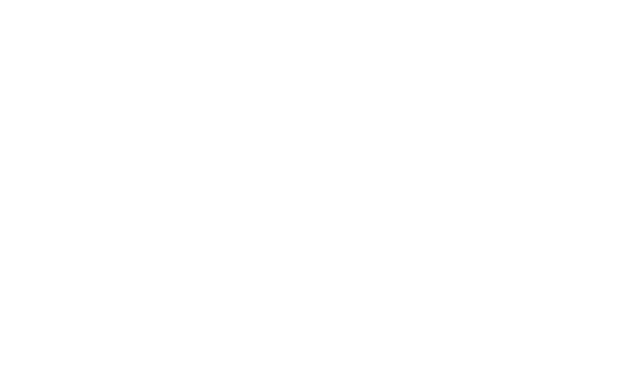
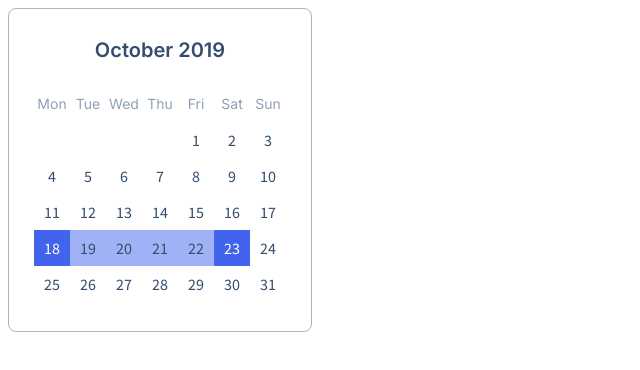
Before and after one commit to js-tasks-ru/htmlcss-20210708_artur-mingazhov, a website: page 05-lection3/03-calendar/index.html in a window 1280 px wide. Shown: the whole page, without its empty margins (0-640 px from the left). Drawn offline with Linux system fonts and the light colour scheme.

Commit message:
add solution for calendar

```diff
--- a/05-lection3/03-calendar/calendar.css
+++ b/05-lection3/03-calendar/calendar.css
@@ -0,0 +1,49 @@
+.calendar {
+   width: 304px;
+   background: var(--white);
+   border: 1px solid var(--grey-3);
+   box-sizing: border-box;
+   border-radius: 8px;
+   padding: 29px 25px;
+}
+.calendar__title {
+   font-family: Inter;
+   font-style: normal;
+   font-weight: 600;
+   font-size: 20px;
+   line-height: 24px;
+   text-align: center;
+   color: #334d6e;
+}
+.calendar__body {
+   display: grid;
+   grid-template-columns: repeat(7, 1fr);
+   padding-top: 24px;
+}
+.calendar__item {
+   font-family: Source Sans Pro;
+   font-style: normal;
+   font-weight: normal;
+   font-size: 16px;
+   line-height: 20px;
+   padding: calc((100% - 20px) / 2) 0px;
+   text-align: center;
+   color: #334d6e;
+}
+.calendar__item_day {
+   font-family: Inter;
+   font-style: normal;
+   font-weight: normal;
+   font-size: 14px;
+   line-height: 20px;
+   text-align: center;
+   color: #90a0b7;
+}
+.calendar__item_active {
+   background: #4263eb;
+   color: #fff;
+}
+.calendar__item_between-active {
+   background: #a0b1f5;
+   color: #334d6e;
+}
--- a/05-lection3/03-calendar/index.html
+++ b/05-lection3/03-calendar/index.html
@@ -1,12 +1,65 @@
 <!DOCTYPE html>
 <!-- Страница с календарем -->
 <html lang="ru">
+
 <head>
     <link rel="stylesheet" href="../../assets/css/main.css">
     <link rel="stylesheet" href="./calendar.css">
     <title>Calendar</title>
 </head>
+
 <body>
+    <div class="calendar">
+        <div class="calendar__title">October 2019</div>
+        <div class="calendar__body">
+            <span class="calendar__item calendar__item_day">Mon</span>
+            <span class="calendar__item calendar__item_day">Tue</span>
+            <span class="calendar__item calendar__item_day">Wed</span>
+            <span class="calendar__item calendar__item_day">Thu</span>
+            <span class="calendar__item calendar__item_day">Fri</span>
+            <span class="calendar__item calendar__item_day">Sat</span>
+            <span class="calendar__item calendar__item_day">Sun</span>
+            <span class="calendar__item"></span>
+            <span class="calendar__item"></span>
+            <span class="calendar__item"></span>
+            <span class="calendar__item"></span>
+            <span class="calendar__item">1</span>
+            <span class="calendar__item">2</span>
+            <span class="calendar__item">3</span>
+            <span class="calendar__item">4</span>
+            <span class="calendar__item">5</span>
+            <span class="calendar__item">6</span>
+            <span class="calendar__item">7</span>
+            <span class="calendar__item">8</span>
+            <span class="calendar__item">9</span>
+            <span class="calendar__item">10</span>
+            <span class="calendar__item">11</span>
+            <span class="calendar__item">12</span>
+            <span class="calendar__item">13</span>
+            <span class="calendar__item">14</span>
+            <span class="calendar__item">15</span>
+            <span class="calendar__item">16</span>
+            <span class="calendar__item">17</span>
+            <span class="calendar__item calendar__item_active">18</span>
+            <span class="calendar__item calendar__item_between-active">19</span>
+            <span class="calendar__item calendar__item_between-active">20</span>
+            <span class="calendar__item calendar__item_between-active">21</span>
+            <span class="calendar__item calendar__item_between-active">22</span>
+            <span class="calendar__item calendar__item_active">23</span>
+            <span class="calendar__item">24</span>
+            <span class="calendar__item">25</span>
+            <span class="calendar__item">26</span>
+            <span class="calendar__item">27</span>
+            <span class="calendar__item">28</span>
+            <span class="calendar__item">29</span>
+            <span class="calendar__item">30</span>
+            <span class="calendar__item">31</span>
+        </div>
+    </div>
+</body>
+
+</html>
 
 </body>
+
 </html>
--- a/assets/fonts/fonts.css
+++ b/assets/fonts/fonts.css
@@ -1 +1,3 @@
-@import url('https://fonts.googleapis.com/css2?family=Roboto:ital,wght@0,100;0,300;0,400;0,500;0,700;0,900;1,100;1,300;1,400;1,500;1,700;1,900&display=swap');
+@import url("https://fonts.googleapis.com/css2?family=Roboto:ital,wght@0,100;0,300;0,400;0,500;0,700;0,900;1,100;1,300;1,400;1,500;1,700;1,900&display=swap");
+@import url("https://fonts.googleapis.com/css2?family=Inter:wght@400;500;600&display=swap");
+@import url("https://fonts.googleapis.com/css2?family=Source+Sans+Pro&display=swap");
```
Lines whose indentation alone changed are shown as unchanged.
